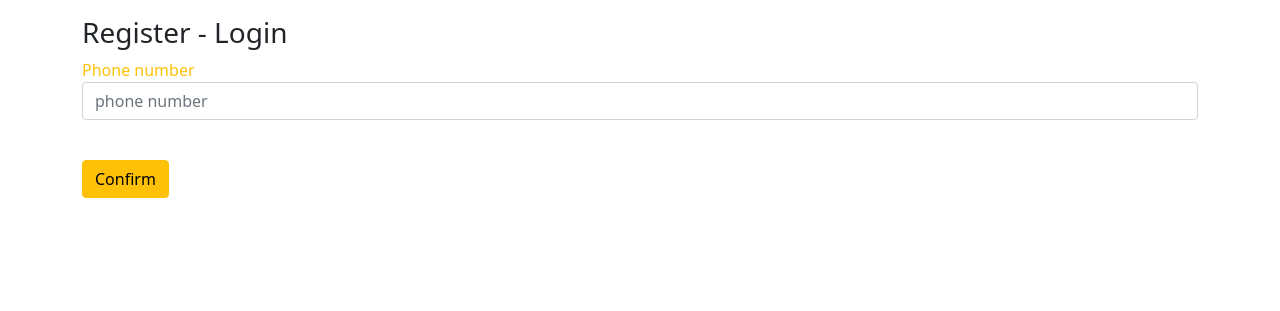
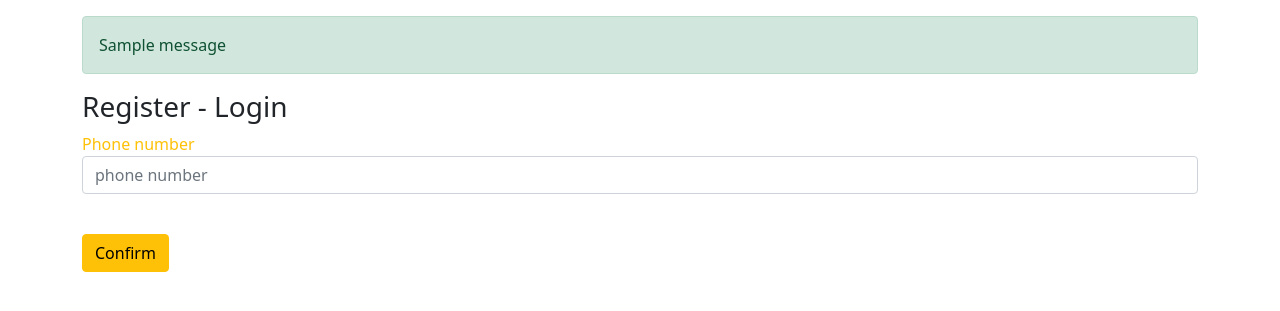
Before and after one commit to jamedadi/yummy, a Django app: page /accounts/customer/login-register/ in a window 1280 px wide. Shown: the top 311 px of the page. Run offline with Django 3.2, Linux system fonts and the light colour scheme; tables that the repository leaves empty hold one stand-in row (values such as "Sample post"); one stand-in notice (Sample message) is shown; parts of the project's set-up code (start-up, migrations or seed data) failed here and were passed over.

Commit message:
Update(accounts/templates): add messages in accounts/base.html

```diff
--- a/accounts/templates/accounts/base.html
+++ b/accounts/templates/accounts/base.html
@@ -14,6 +14,11 @@
 </head>
 <body>
 <div class="container pt-3">
+    {% if messages %}
+        {% for message in messages %}
+            <div class="alert alert-{{ message.tags }}" role="alert">{{ message }}</div>
+        {% endfor %}
+    {% endif %}
     {% block content %}
     {% endblock %}
 </div>
```
